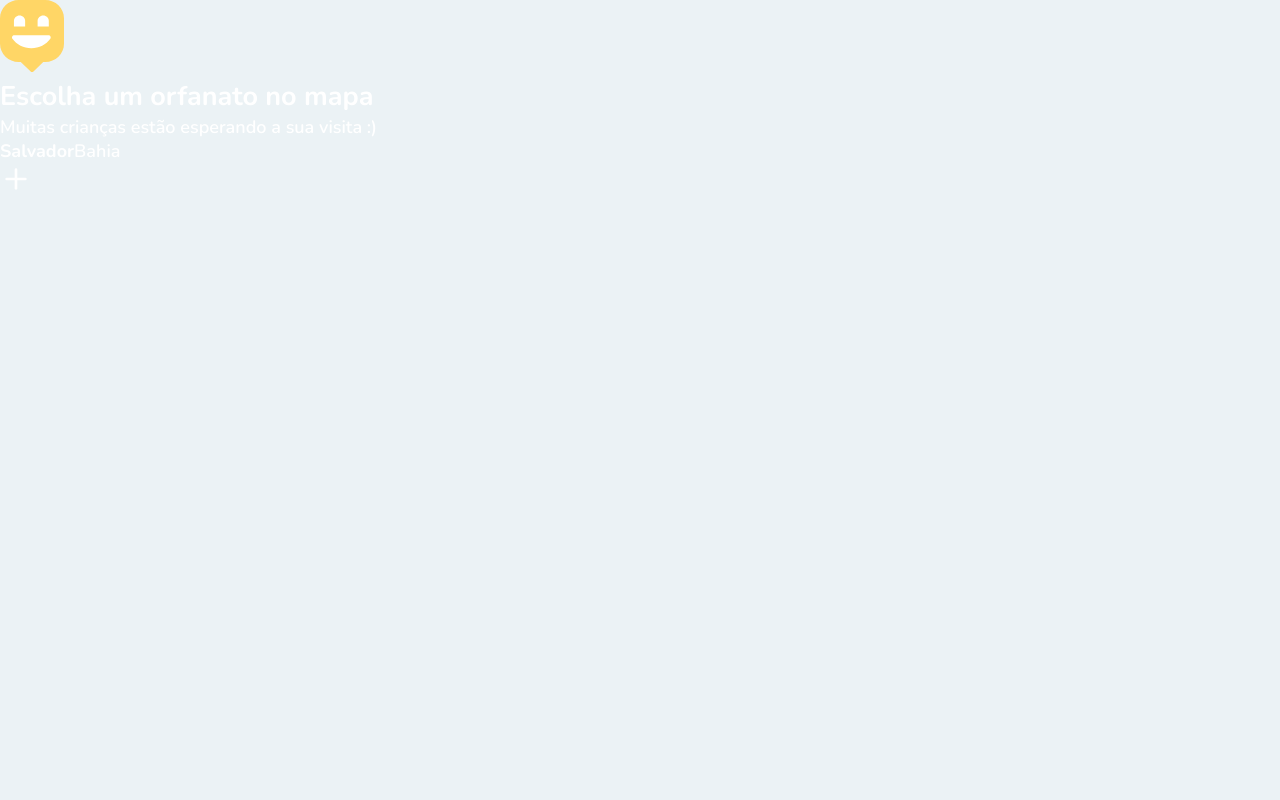
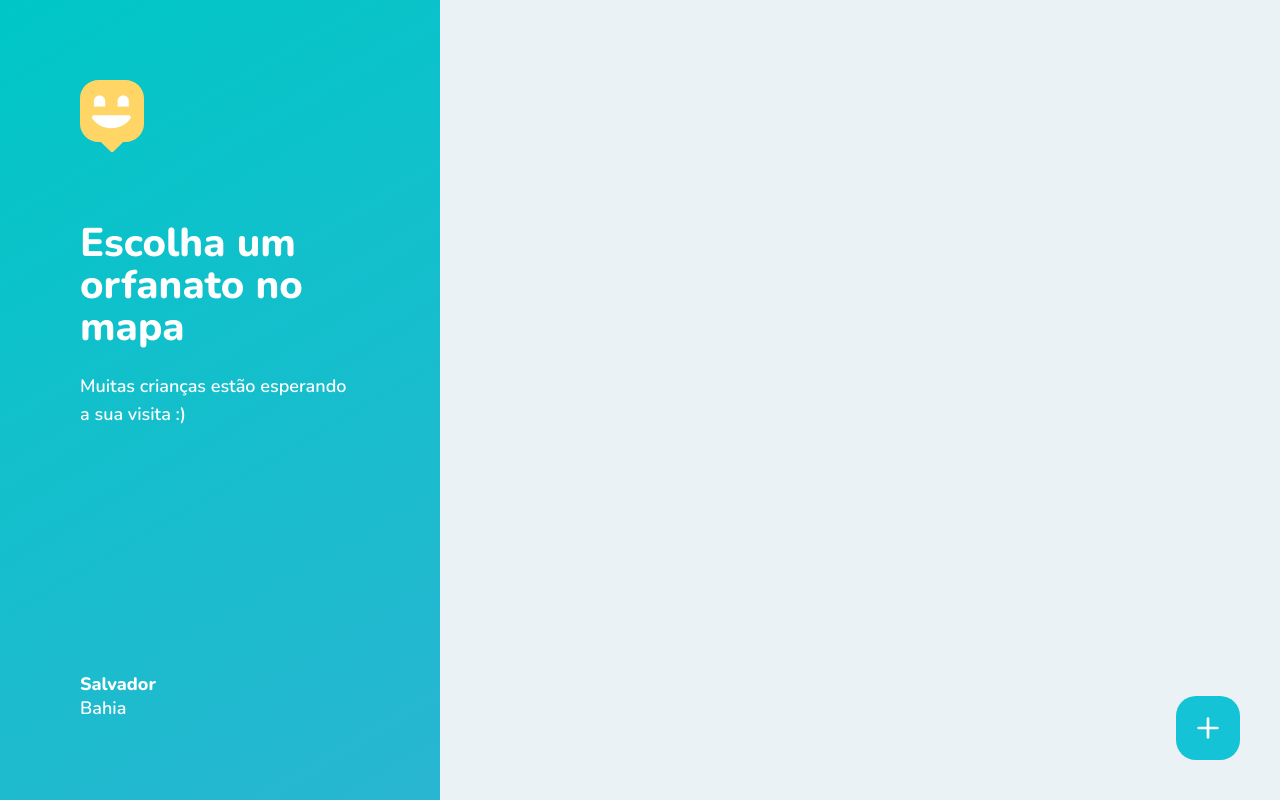
Before and after one commit to jeffeloy/happy, a React (Create React App) app in the folder web/: page /orfanatos in a window 1280 px wide. Built offline with nearby package versions, Linux system fonts and the light colour scheme.

Commit message:
:rocket: Finished stylization in orphanagesMap page

```diff
--- a/web/src/pages/OrphanagesMap.tsx
+++ b/web/src/pages/OrphanagesMap.tsx
@@ -1,6 +1,8 @@
 import React from 'react';
 import { FiPlus } from 'react-icons/fi';
 import { Link } from 'react-router-dom';
+
+import '../styles/pages/orphanages-map.css';
 
 import mapMarker from '../images/map-marker.svg';
 
--- /dev/null
+++ b/web/src/styles/pages/orphanages-map.css
@@ -0,0 +1,59 @@
+#page-map {
+  width: 100vw;
+  height: 100vh;
+
+  position: relative;
+  display: flex;
+}
+
+#page-map aside {
+  width: 440px;
+  background: linear-gradient(329.54deg, #29b6d1 0%, #00c7c7 100%);
+  padding: 80px;
+
+  display: flex;
+  flex-direction: column;
+  justify-content: space-between;
+}
+
+#page-map aside h2 {
+  font-size: 40px;
+  font-weight: 800;
+  line-height: 42px;
+  margin-top: 64px;
+}
+
+#page-map aside p {
+  line-height: 28px;
+  margin-top: 24px;
+}
+
+#page-map aside footer {
+  display: flex;
+  flex-direction: column;
+  line-height: 24px;
+}
+
+#page-map aside footer strong {
+  font-weight: 800;
+}
+
+#page-map .create-orphanage {
+  position: absolute;
+  right: 40px;
+  bottom: 40px;
+
+  width: 64px;
+  height: 64px;
+  background: #15c3d6;
+  border-radius: 20px;
+
+  display: flex;
+  justify-content: center;
+  align-items: center;
+  transition: background-color 0.5s;
+}
+
+#page-map .create-orphanage:hover {
+  background: #17d6eb;
+}
```
